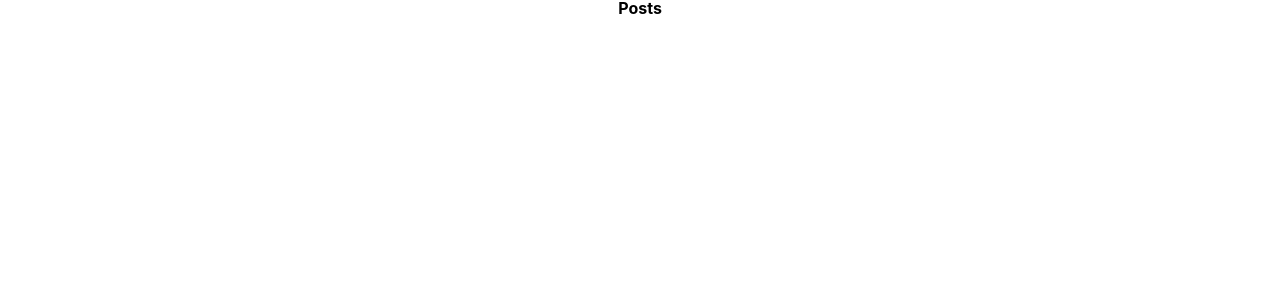
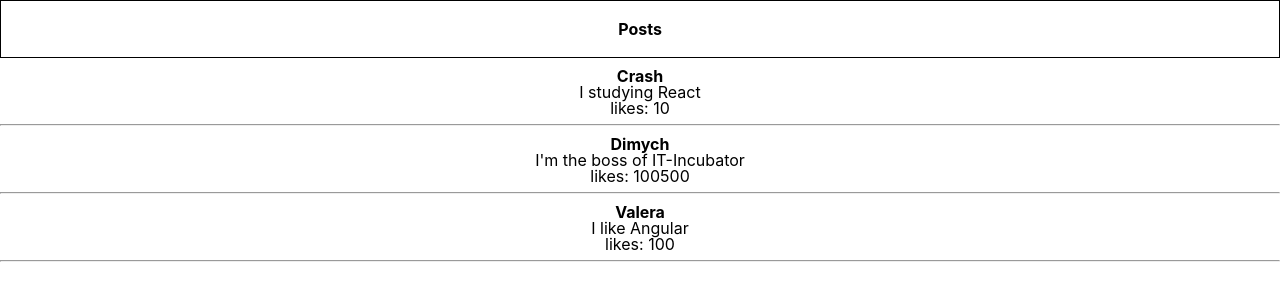
Before and after one commit to Crash2022/FridayProject, a React (Create React App) app: page / in a window 1280 px wide. Shown: the top 300 px of the page. Built offline with nearby package versions, Linux system fonts and the light colour scheme.

Commit message:
add: posts component

```diff
--- a/src/api/api.ts
+++ b/src/api/api.ts
@@ -5,9 +5,9 @@ export const fridayAPI = {
         return new Promise<PostsType[]>((resolve) => {
             setTimeout(() => {
                 resolve([
-                    {id: 1, author: 'Crash', text: 'I studying React'},
-                    {id: 2, author: 'Dimych', text: `I'm the boss of IT-Incubator`},
-                    {id: 3, author: 'Valera', text: 'I like Angular'},
+                    {id: 1, author: 'Crash', text: 'I studying React', likes: 10},
+                    {id: 2, author: 'Dimych', text: `I'm the boss of IT-Incubator`, likes: 100500},
+                    {id: 3, author: 'Valera', text: 'I like Angular', likes: 100},
                 ])
             }, 2000)
         })
--- /dev/null
+++ b/src/features/Posts/Post.tsx
@@ -0,0 +1,19 @@
+import React from 'react';
+import {PostsType} from "../../state/posts-reducer";
+
+type PostType = {
+    post: PostsType
+}
+
+export const Post: React.FC<PostType> = ({post}) => {
+    return (
+        <div style={{marginTop: '10px'}}>
+            <b>{post.author}</b>
+            <br/>
+            {post.text}
+            <br/>
+            likes: {post.likes}
+            <hr/>
+        </div>
+    )
+}
--- a/src/features/Posts/Posts.tsx
+++ b/src/features/Posts/Posts.tsx
@@ -1,9 +1,23 @@
-import React from 'react';
+import React, {useEffect} from 'react';
+import {useAppSelector} from "../../common/hooks/useAppSelector";
+import {Post} from "./Post";
+import {setPostsTC} from "../../state/posts-reducer";
+import {useAppDispatch} from "../../common/hooks/useAppDispatch";
 
 export const Posts = () => {
+    const posts = useAppSelector(state => state.posts.posts)
+    const dispatch = useAppDispatch()
+
+    useEffect(() => {
+        dispatch(setPostsTC())
+    }, [])
+
     return (
         <div>
-            <b>Posts</b>
+            <div style={{padding: '20px 0', fontWeight: 'bold', border: '1px solid black'}}>Posts</div>
+                {
+                    posts.map(p => <Post key={p.id} post={p}/>)
+                }
         </div>
     )
 }
--- a/src/state/posts-reducer.ts
+++ b/src/state/posts-reducer.ts
@@ -14,6 +14,7 @@ export type PostsType = {
     id: number
     author: string
     text: string
+    likes: number
 }
 
 // reducer
```
